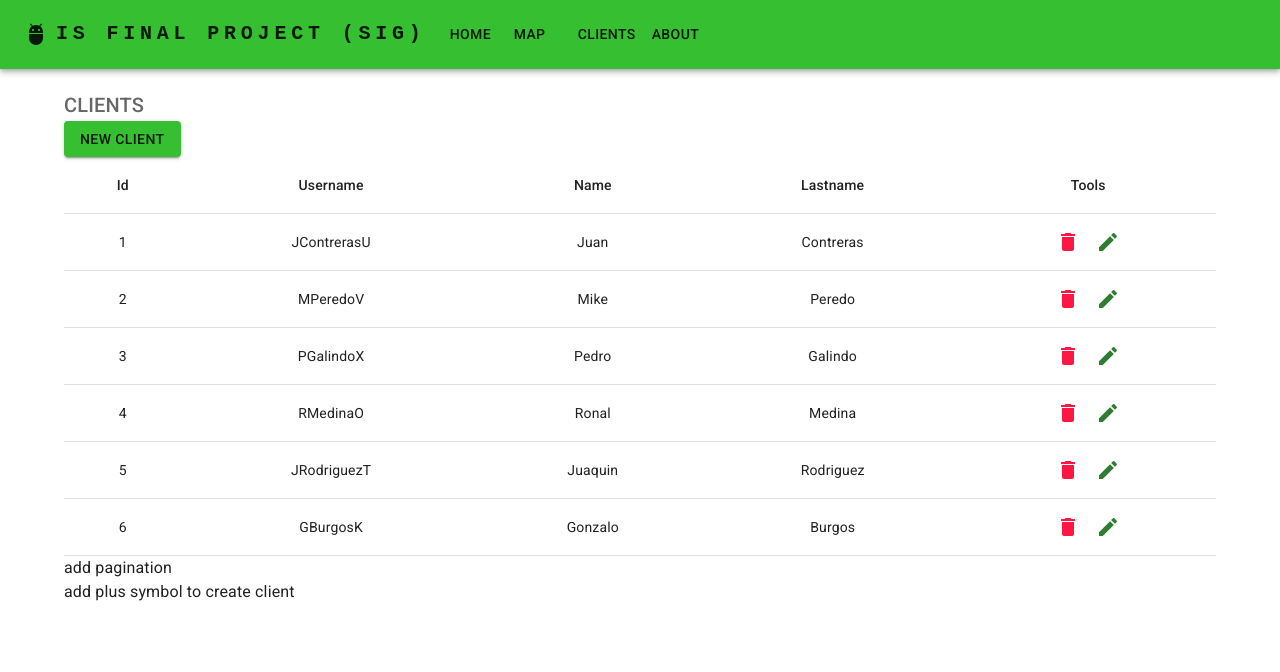
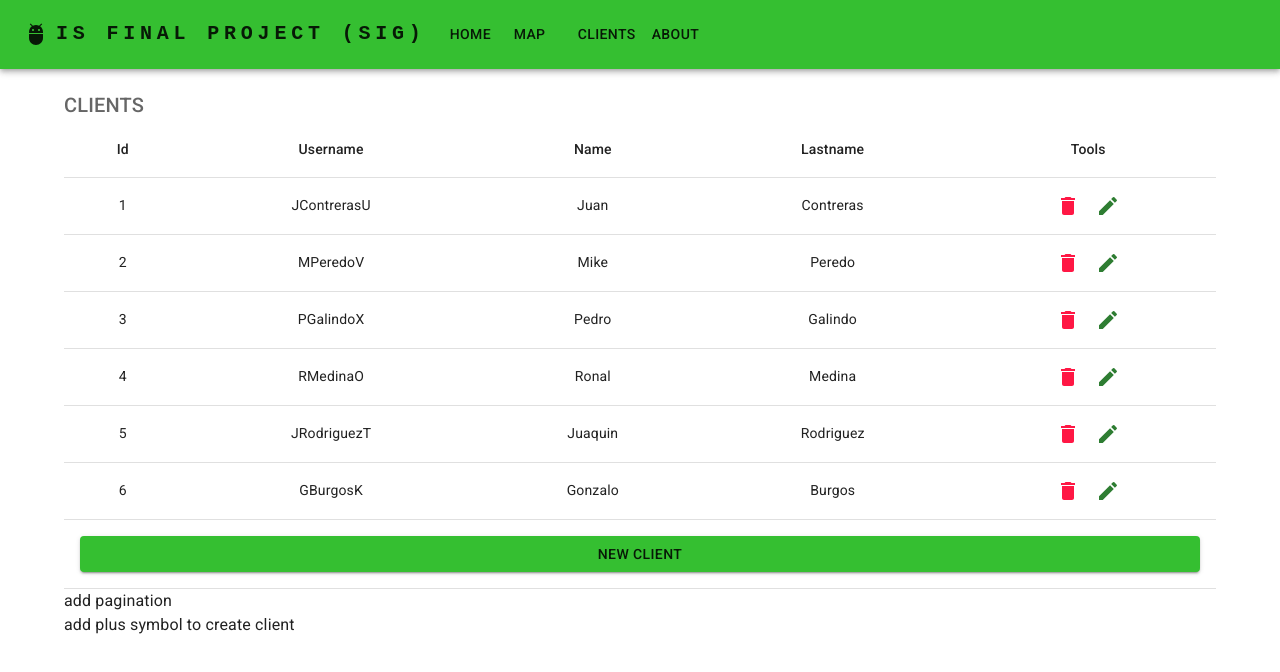
Before and after one commit to HeraldOfCalamity/is-final-project, a React (Vite) app: page /clients in a window 1280 px wide. Shown: the top 672 px of the page. Built offline with nearby package versions, Linux system fonts and the light colour scheme.

Commit message:
feat: implemented new client at table bottom

```diff
--- a/src/pages/clients/ClientList.tsx
+++ b/src/pages/clients/ClientList.tsx
@@ -19,9 +19,6 @@ interface ClientListProps {
 const ClientList: React.FC<ClientListProps> = ({ clients }) => {
   return (
     <>
-      <Button variant="contained" href="/clients/new">
-        New Client
-      </Button>
       <TableContainer>
         <Table>
           <TableHead>
@@ -58,6 +55,13 @@ const ClientList: React.FC<ClientListProps> = ({ clients }) => {
                 </TableCell>
               </TableRow>
             ))}
+            <TableRow>
+              <TableCell colSpan={5}>
+                <Button variant="contained" href="/clients/new" fullWidth>
+                  New Client
+                </Button>
+              </TableCell>
+            </TableRow>
           </TableBody>
         </Table>
       </TableContainer>
```
